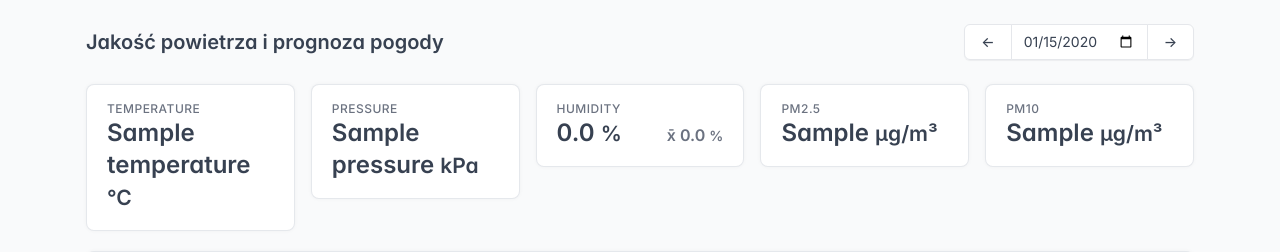
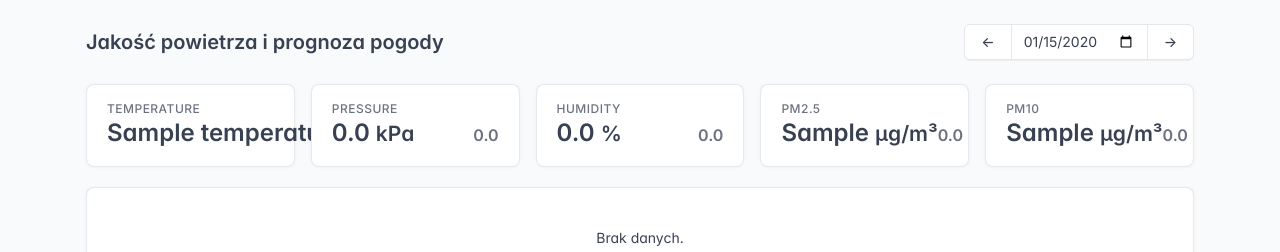
Before and after one commit to luk4szm/shelly, a Symfony app: template templates/front/weather/index.html.twig in a window 1280 px wide. Shown: the part 112-364 px from the top of the page. Run offline with Twig, Linux system fonts and the light colour scheme; the template is opened without the code that fills it: most values are stand-ins (such as "Sample title", 1, 10 or a date in 2020); some libraries are stand-ins or nearby versions; some web fonts are replaced.

Commit message:
average datas

```diff
--- a/src/Controller/Weather/WeatherController.php
+++ b/src/Controller/Weather/WeatherController.php
@@ -8,7 +8,6 @@ use App\Entity\AirQuality;
 use App\Repository\AirQualityRepository;
 use App\Repository\WeatherForecastRepository;
 use App\Utils\Hook\GraphHandler\AirQualityGraphHandler;
-use App\Utils\Hook\GraphHandler\TemperatureGraphHandler;
 use Symfony\Bundle\FrameworkBundle\Controller\AbstractController;
 use Symfony\Component\HttpFoundation\Request;
 use Symfony\Component\HttpFoundation\Response;
@@ -22,7 +21,7 @@ class WeatherController extends AbstractController
         return $this->render('front/weather/index.html.twig', [
             'airQuality' => [
                 'actual' => $airQualityRepository->findLast(),
-                'daily'  => [],
+                'daily'  => $airQualityRepository->findAverageForDate(new \DateTime()),
             ],
             'forecast' => [
                 'actual' => $forecastRepository->findActualForecast(),
--- a/src/Repository/AirQualityRepository.php
+++ b/src/Repository/AirQualityRepository.php
@@ -39,7 +39,7 @@ class AirQualityRepository extends CrudRepository
     public function findAverageForDate(\DateTimeInterface $date): ?array
     {
         return $this->createQueryBuilder('aq')
-            ->select('AVG(aq.pm25)', 'AVG(aq.pm10)', 'AVG(aq.temperature)', 'AVG(aq.humidity)', 'AVG(aq.pressure)')
+            ->select('AVG(aq.pm25) as pm25', 'AVG(aq.pm10) as pm10', 'AVG(aq.temperature) as temperature', 'AVG(aq.humidity) as humidity', 'AVG(aq.pressure) as pressure')
             ->where('aq.measuredAt >= :from')
             ->andWhere('aq.measuredAt <= :to')
             ->setParameter('from', (clone $date)->setTime(0, 0))
--- a/templates/front/weather/index.html.twig
+++ b/templates/front/weather/index.html.twig
@@ -29,8 +29,9 @@
                                 Temperature
                             </div>
                         </div>
-                        <div class="d-flex align-items-baseline">
-                            <div class="h1 mb-0 me-2">{{ airQuality.actual.temperature }} <small>°C</small></div>
+                        <div class="d-flex align-items-baseline justify-content-between">
+                            <div class="h1 mb-0 text-nowrap">{{ airQuality.actual.temperature }} <small>°C</small></div>
+                            <div class="h3 mb-0 text-nowrap text-muted">{{ airQuality.daily.temperature|number_format(2) }}</div>
                         </div>
                     </div>
                 </div>
@@ -43,8 +44,9 @@
                                 Pressure
                             </div>
                         </div>
-                        <div class="d-flex align-items-baseline">
-                            <div class="h1 mb-0 me-2">{{ airQuality.actual.pressure }} <small>kPa</small></div>
+                        <div class="d-flex align-items-baseline justify-content-between">
+                            <div class="h1 mb-0 text-nowrap">{{ airQuality.actual.pressure|number_format(1) }} <small>kPa</small></div>
+                            <div class="h3 mb-0 text-nowrap text-muted">{{ airQuality.daily.pressure|number_format(1) }}</div>
                         </div>
                     </div>
                 </div>
@@ -58,8 +60,8 @@
                             </div>
                         </div>
                         <div class="d-flex align-items-baseline justify-content-between">
-                            <div class="h1 mb-0 me-2">{{ airQuality.actual.humidity|number_format(1) }} <small>%</small></div>
-                            <div class="h3 mb-0 ms-0 text-muted">x̄ {{ airQuality.actual.humidity|number_format(1) }} <small>%</small></div>
+                            <div class="h1 mb-0 text-nowrap">{{ airQuality.actual.humidity|number_format(1) }} <small>%</small></div>
+                            <div class="h3 mb-0 text-nowrap text-muted">{{ airQuality.daily.humidity|number_format(1) }}</div>
                         </div>
                     </div>
                 </div>
@@ -72,8 +74,9 @@
                                 PM2.5
                             </div>
                         </div>
-                        <div class="d-flex align-items-baseline">
-                            <div class="h1 mb-0 me-2">{{ airQuality.actual.pm25 }} <small>µg/m³</small></div>
+                        <div class="d-flex align-items-baseline justify-content-between">
+                            <div class="h1 mb-0 text-nowrap">{{ airQuality.actual.pm25 }} <small>µg/m³</small></div>
+                            <div class="h3 mb-0 text-nowrap text-muted">{{ airQuality.daily.pm25|number_format(1) }}</div>
                         </div>
                     </div>
                 </div>
@@ -86,8 +89,9 @@
                                 PM10
                             </div>
                         </div>
-                        <div class="d-flex align-items-baseline">
-                            <div class="h1 mb-0 me-2">{{ airQuality.actual.pm10 }} <small>µg/m³</small></div>
+                        <div class="d-flex align-items-baseline justify-content-between">
+                            <div class="h1 mb-0 text-nowrap">{{ airQuality.actual.pm10 }} <small>µg/m³</small></div>
+                            <div class="h3 mb-0 text-nowrap text-muted">{{ airQuality.daily.pm10|number_format(1) }}</div>
                         </div>
                     </div>
                 </div>
```
